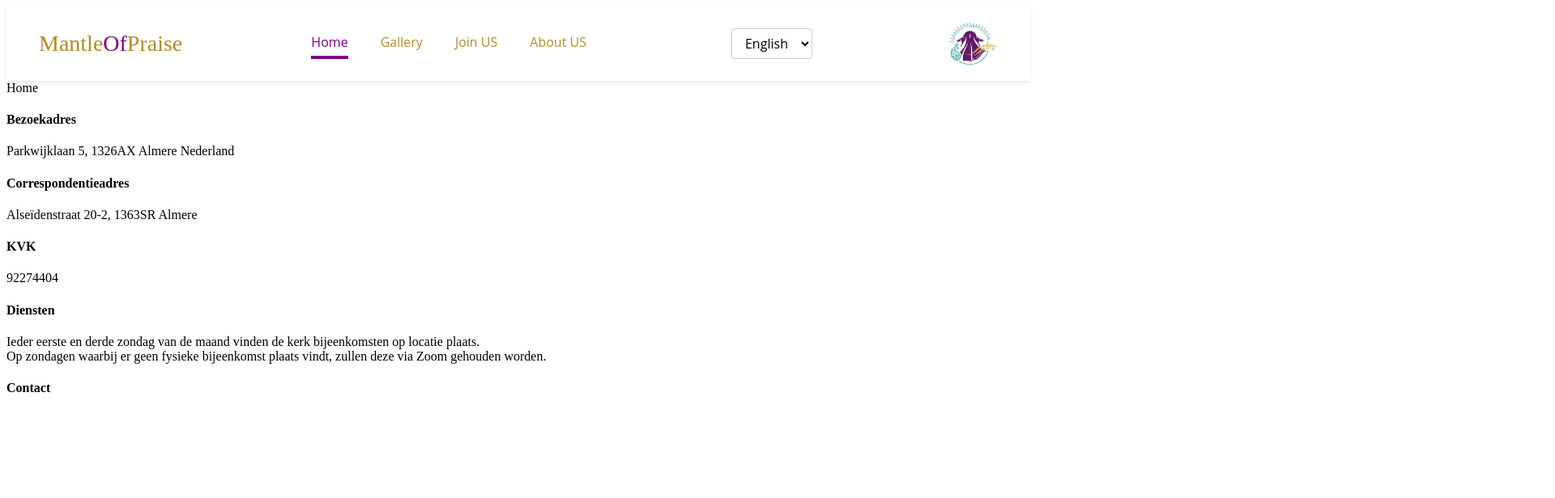
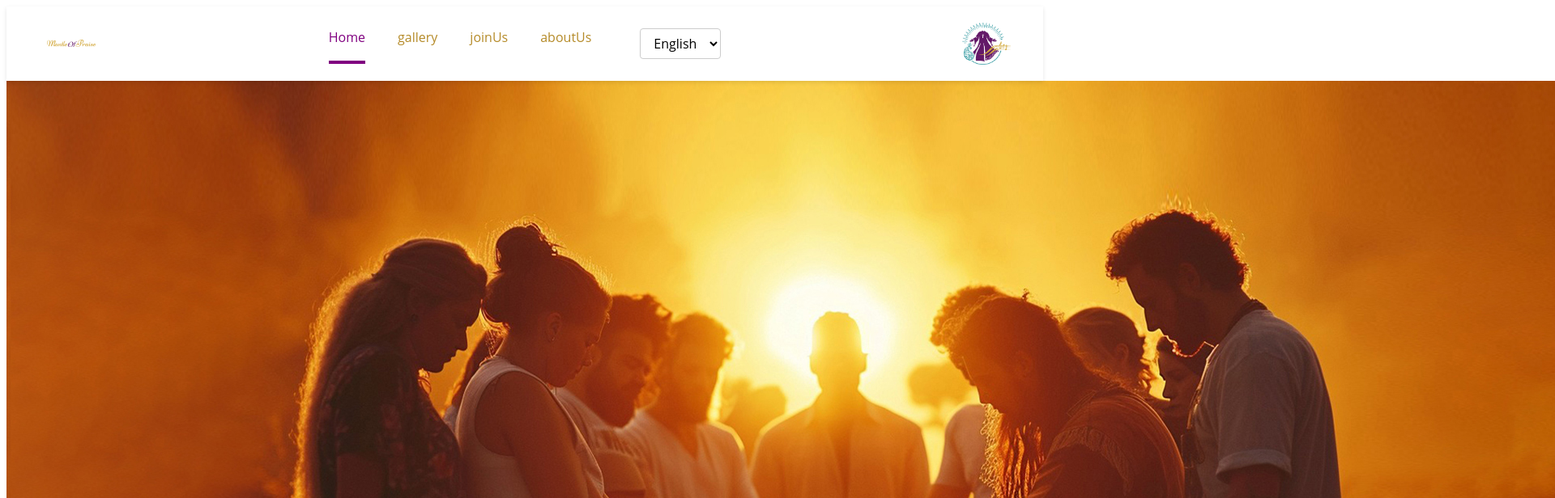
Before and after one commit to Melor-IT/mantleofpraise, a React (Create React App) app: page / in a window 1280 px wide. Shown: the top 616 px of the page at 81% size, 1920 px wide, since content can reach past the window. Built offline with nearby package versions, Linux system fonts and the light colour scheme.

Commit message:
link developt

```diff
--- a/src/header.js
+++ b/src/header.js
@@ -1,20 +1,31 @@
-import React from 'react';
-import Logo from './images/logo-big.png';
+import React from "react";
+import Logo from "./images/logo-big.png";
+import Logotext from "./images/rada- eng.png";
+import { Link } from "react-router-dom";
+import { useIntl } from "react-intl";
 
 const Header = ({ locale, setLocale }) => {
+  const { formatMessage } = useIntl();
   return (
     <header className="header">
-      <div className="header-left">
-        <div className="logo-text">
-          Mantle<span>Of</span>Praise
-        </div>
-      </div>
+      <img src={Logotext} alt="Logo" className="logo-image" />
       <nav className="nav-menu" aria-label="Main navigation">
-        <a href="#" aria-current={locale === "home" ? "page" : undefined} className="active">Home</a>
-        <a href="#">Gallery</a>
-        <a href="#">Join US</a>
-        <a href="#">About US</a>
-      </nav>
+        <Link
+          to="/"
+          aria-current={locale === "home" ? "page" : undefined}
+          className="active"
+        >
+          {formatMessage({ id: "home", defaultMessage: "Home" })}
+        </Link>
+        <Link to={`/gallery`} activeClassName="current">
+          {formatMessage({ id: "gallery", defaultMessage: "gallery" })}
+        </Link>
+        <Link to={`/joinUs`} activeClassName="current">
+          {formatMessage({ id: "joinUs", defaultMessage: "joinUs" })}
+        </Link>
+        <Link to={`/aboutUs`} activeClassName="current">
+          {formatMessage({ id: "aboutUs", defaultMessage: "aboutUs" })}
+        </Link>
         <select
           className="locale-select"
           value={locale}
@@ -24,6 +35,7 @@ const Header = ({ locale, setLocale }) => {
           <option value="en">English</option>
           <option value="fa">فارسی</option>
         </select>
+      </nav>
       <div className="header-right">
         <img src={Logo} alt="Logo" className="logo-image" />
       </div>
--- a/src/i18n/en.js
+++ b/src/i18n/en.js
@@ -1,4 +1,8 @@
-export default {
-  "home.title": "Home",
-  "contact.title": "Contact",
+const messages = {
+  welcome: "Welcome",
+
+    Home: "Home",
+  Contact: "Contact",
 };
+
+export default messages;
--- a/src/i18n/fa.js
+++ b/src/i18n/fa.js
@@ -1,4 +1,7 @@
-export default {
-  "home.title": "خانه",
-  "contact.title": "تماس",
+const messages = {
+  welcome: "خوش آمدید",
+  Home: "خانه",
+  Contact: "تماس",
 };
+
+export default messages;
--- a/src/pages/contact.js
+++ b/src/pages/contact.js
@@ -5,6 +5,6 @@ export default function Contact() {
   const { formatMessage } = useIntl();
 
   return (
-    <div>{formatMessage({ id: "contact.title", defaultMessage: "Contact" })}</div>
+    <div>{formatMessage({ id: "aboutUs", defaultMessage: "aboutUs" })}</div>
   );
 }
--- a/src/pages/home.js
+++ b/src/pages/home.js
@@ -1,10 +1,15 @@
 import React from "react";
 import { useIntl } from "react-intl";
+import  imageheader  from "../images/headrimage.jpg";
 
-export default function Home() {
+export default function Home({ locale, setLocale }) {
   const { formatMessage } = useIntl();
 
   return (
-    <div>{formatMessage({ id: "home.title", defaultMessage: "home" })}</div>
+    <div className="home">
+      <div className="imageheadr">
+        <img src={imageheader} alt="imageheader" className="imageheader" />
+      </div>
+    </div>
   );
 }
--- a/src/style/main.css
+++ b/src/style/main.css
@@ -1,3 +1,11 @@
+html,
+body,.app {
+  width: 100%;
+  min-height: 100vh;
+  display: flex;
+  flex-direction: column;
+}
+
 .header {
   display: flex;
   align-items: center;
```
Also changed, not shown: src/App.js (+12 -12 lines), src/images/footerimage.jpg (renamed from src/images/back purple.jpg), src/images/headrimage.jpg (renamed from src/images/back up.jpg). Lines whose indentation alone changed are shown as unchanged.
